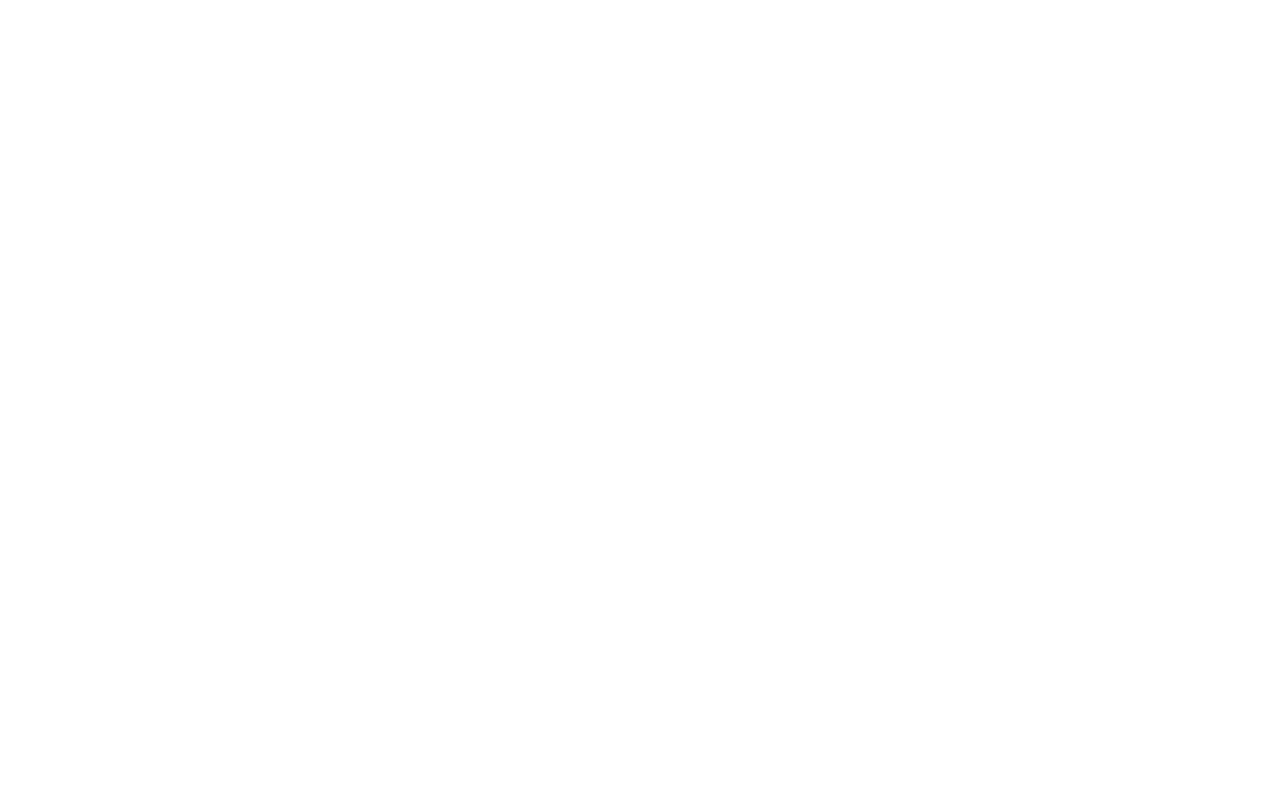
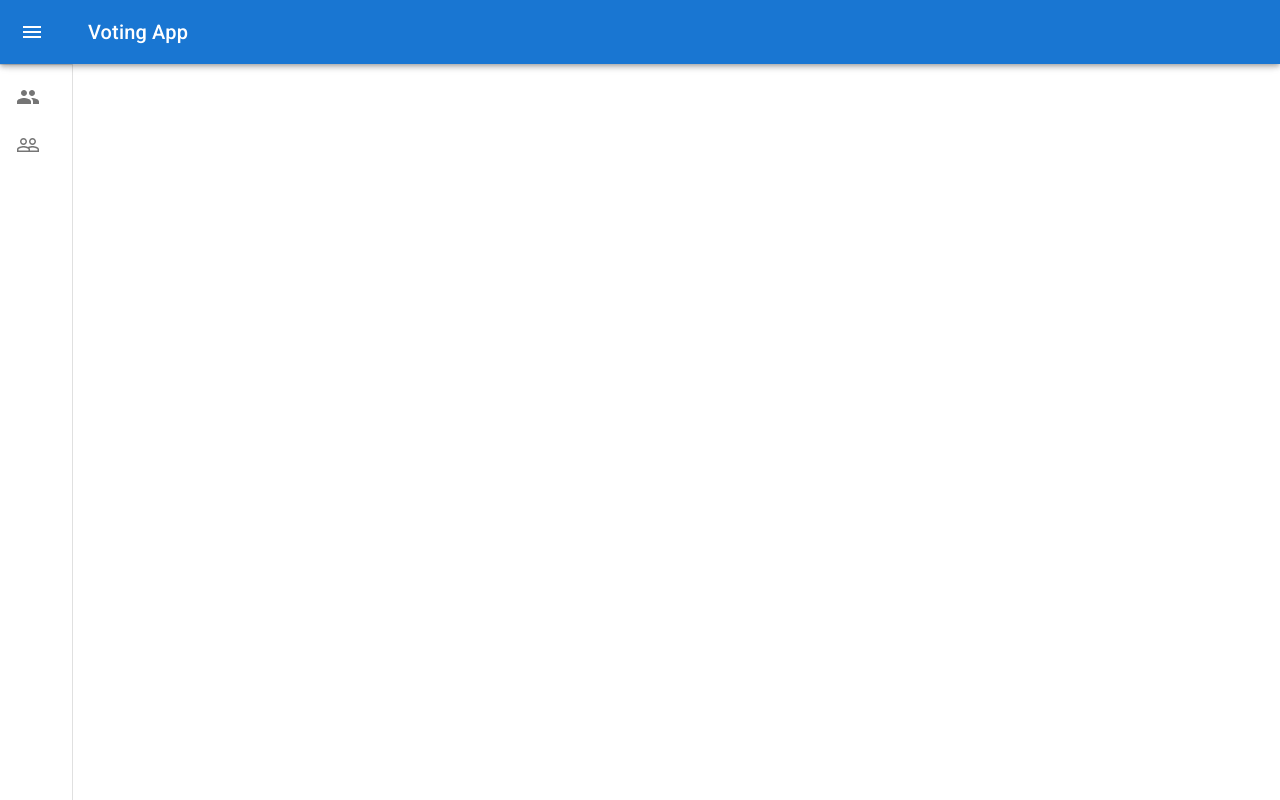
Before and after one commit to darrylmangibin/voting-app, a React (Create React App) app in the folder client/: page / in a window 1280 px wide. Built offline with nearby package versions, Linux system fonts and the light colour scheme.

Commit message:
Add layout and Drawer

```diff
--- a/client/src/App.tsx
+++ b/client/src/App.tsx
@@ -3,6 +3,9 @@
 
 import LoginPage from 'pages/login-page';
 import RegisterPage from 'pages/register-page';
+import CandidatesPage from 'pages/candidates-page';
+import VotersPage from 'pages/votes-page';
+import Layout from 'components/layout';
 import * as routes from 'routes';
 
 const App: FC = () => {
@@ -11,6 +14,10 @@
       <Switch>
         <Route path={routes.LOGIN_ROUTE} component={LoginPage} exact />
         <Route path={routes.REGISTER_ROUTE} component={RegisterPage} exact />
+        <Layout>
+          <Route path={routes.CANDIDATES_ROUTE} component={CandidatesPage} />
+          <Route path={routes.VOTERS_ROUTE} component={VotersPage} />
+        </Layout>
       </Switch>
     </Router>
   );
--- /dev/null
+++ b/client/src/components/layout/index.tsx
@@ -0,0 +1,87 @@
+import { FC, useState } from 'react';
+import { Link } from 'react-router-dom';
+import { useTheme } from '@mui/material/styles';
+import Box from '@mui/material/Box';
+import Toolbar from '@mui/material/Toolbar';
+import List from '@mui/material/List';
+import Typography from '@mui/material/Typography';
+import Divider from '@mui/material/Divider';
+import IconButton from '@mui/material/IconButton';
+import MenuIcon from '@mui/icons-material/Menu';
+import ChevronLeftIcon from '@mui/icons-material/ChevronLeft';
+import ChevronRightIcon from '@mui/icons-material/ChevronRight';
+import ListItem from '@mui/material/ListItem';
+import ListItemIcon from '@mui/material/ListItemIcon';
+import ListItemText from '@mui/material/ListItemText';
+import {
+  People as PeopleIcon,
+  PeopleOutline as PeopleOutlineIcon,
+} from '@mui/icons-material';
+
+import { DrawerHeader, AppBar, Drawer } from './styled-components';
+import * as routes from 'routes';
+
+const MiniDrawer: FC = ({ children }) => {
+  const theme = useTheme();
+  const [open, setOpen] = useState(false);
+
+  return (
+    <Box sx={{ display: 'flex' }}>
+      <AppBar position='fixed' open={open}>
+        <Toolbar>
+          <IconButton
+            color='inherit'
+            aria-label='open drawer'
+            onClick={() => setOpen(true)}
+            edge='start'
+            sx={{
+              marginRight: '36px',
+              ...(open && { display: 'none' }),
+            }}
+          >
+            <MenuIcon />
+          </IconButton>
+          <Typography variant='h6' noWrap component='div'>
+            Voting App
+          </Typography>
+        </Toolbar>
+      </AppBar>
+      <Drawer variant='permanent' open={open}>
+        <DrawerHeader>
+          <IconButton onClick={() => setOpen(false)}>
+            {theme.direction === 'rtl' ? (
+              <ChevronRightIcon />
+            ) : (
+              <ChevronLeftIcon />
+            )}
+          </IconButton>
+        </DrawerHeader>
+        <Divider />
+        <List>
+          <Link to={routes.CANDIDATES_ROUTE}>
+            <ListItem button>
+              <ListItemIcon>
+                <PeopleIcon />
+              </ListItemIcon>
+              <ListItemText primary='Candidates' />
+            </ListItem>
+          </Link>
+          <Link to={routes.VOTERS_ROUTE}>
+            <ListItem button>
+              <ListItemIcon>
+                <PeopleOutlineIcon />
+              </ListItemIcon>
+              <ListItemText primary='List of Voters' />
+            </ListItem>
+          </Link>
+        </List>
+      </Drawer>
+      <Box component='main' sx={{ flexGrow: 1, p: 3 }}>
+        <DrawerHeader />
+        {children}
+      </Box>
+    </Box>
+  );
+};
+
+export default MiniDrawer;
--- /dev/null
+++ b/client/src/components/layout/styled-components/index.ts
@@ -0,0 +1,77 @@
+import { styled, Theme, CSSObject } from '@mui/material/styles';
+import {
+  AppBar as MuiAppBar,
+  AppBarProps as MuiAppBarProps,
+  Drawer as MuiDrawer,
+} from '@mui/material';
+
+const drawerWidth = 240;
+
+interface AppBarProps extends MuiAppBarProps {
+  open?: boolean;
+}
+
+export const AppBar = styled(MuiAppBar, {
+  shouldForwardProp: (prop) => prop !== 'open',
+})<AppBarProps>(({ theme, open }) => ({
+  zIndex: theme.zIndex.drawer + 1,
+  transition: theme.transitions.create(['width', 'margin'], {
+    easing: theme.transitions.easing.sharp,
+    duration: theme.transitions.duration.leavingScreen,
+  }),
+  ...(open && {
+    marginLeft: drawerWidth,
+    width: `calc(100% - ${drawerWidth}px)`,
+    transition: theme.transitions.create(['width', 'margin'], {
+      easing: theme.transitions.easing.sharp,
+      duration: theme.transitions.duration.enteringScreen,
+    }),
+  }),
+}));
+
+export const DrawerHeader = styled('div')(({ theme }) => ({
+  display: 'flex',
+  alignItems: 'center',
+  justifyContent: 'flex-end',
+  padding: theme.spacing(0, 1),
+  // necessary for content to be below app bar
+  ...theme.mixins.toolbar,
+}));
+
+const openedMixin = (theme: Theme): CSSObject => ({
+  width: drawerWidth,
+  transition: theme.transitions.create('width', {
+    easing: theme.transitions.easing.sharp,
+    duration: theme.transitions.duration.enteringScreen,
+  }),
+  overflowX: 'hidden',
+});
+
+const closedMixin = (theme: Theme): CSSObject => ({
+  transition: theme.transitions.create('width', {
+    easing: theme.transitions.easing.sharp,
+    duration: theme.transitions.duration.leavingScreen,
+  }),
+  overflowX: 'hidden',
+  width: `calc(${theme.spacing(7)} + 1px)`,
+  [theme.breakpoints.up('sm')]: {
+    width: `calc(${theme.spacing(9)} + 1px)`,
+  },
+});
+
+export const Drawer = styled(MuiDrawer, {
+  shouldForwardProp: (prop) => prop !== 'open',
+})(({ theme, open }) => ({
+  width: drawerWidth,
+  flexShrink: 0,
+  whiteSpace: 'nowrap',
+  boxSizing: 'border-box',
+  ...(open && {
+    ...openedMixin(theme),
+    '& .MuiDrawer-paper': openedMixin(theme),
+  }),
+  ...(!open && {
+    ...closedMixin(theme),
+    '& .MuiDrawer-paper': closedMixin(theme),
+  }),
+}));
--- a/client/src/index.tsx
+++ b/client/src/index.tsx
@@ -4,6 +4,7 @@
 import App from 'App';
 
 import theme from 'theme';
+import 'stylesheets/main.css';
 
 ReactDOM.render(
   <ThemeProvider theme={theme}>
--- /dev/null
+++ b/client/src/pages/candidates-page/index.tsx
@@ -0,0 +1,7 @@
+import { FC } from 'react';
+
+const CandidatesPage: FC = () => {
+  return <div>Candidates Page</div>;
+};
+
+export default CandidatesPage;
--- /dev/null
+++ b/client/src/pages/votes-page/index.tsx
@@ -0,0 +1,7 @@
+import { FC } from 'react';
+
+const VotersPage: FC = () => {
+  return <div>Voters Page</div>;
+};
+
+export default VotersPage;
--- a/client/src/routes/index.ts
+++ b/client/src/routes/index.ts
@@ -1,2 +1,7 @@
 export const LOGIN_ROUTE = '/login';
 export const REGISTER_ROUTE = '/register';
+export const PROFILE_ROUTE = '/profile';
+export const CANDIDATES_ROUTE = '/candidates';
+export const VOTERS_ROUTE = '/voters';
+export const CREATE_CANDIDATE_ROUTE = '/candidates/create';
+export const EDIT_CANDIDATE_ROUTE = '/candidates/edit/:id';
--- /dev/null
+++ b/client/src/stylesheets/main.css
@@ -0,0 +1,4 @@
+a {
+  text-decoration: none;
+  color: inherit;
+}
```
